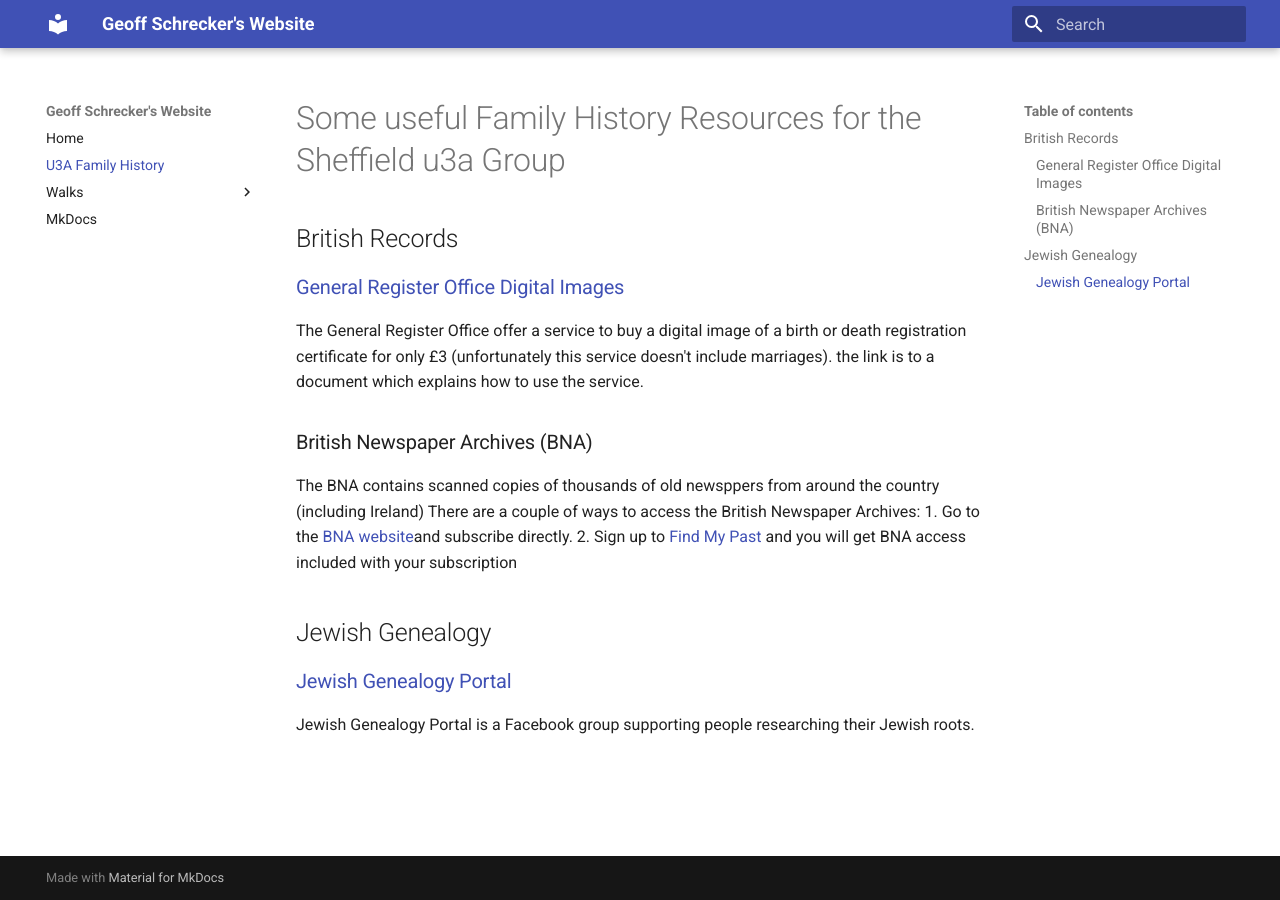
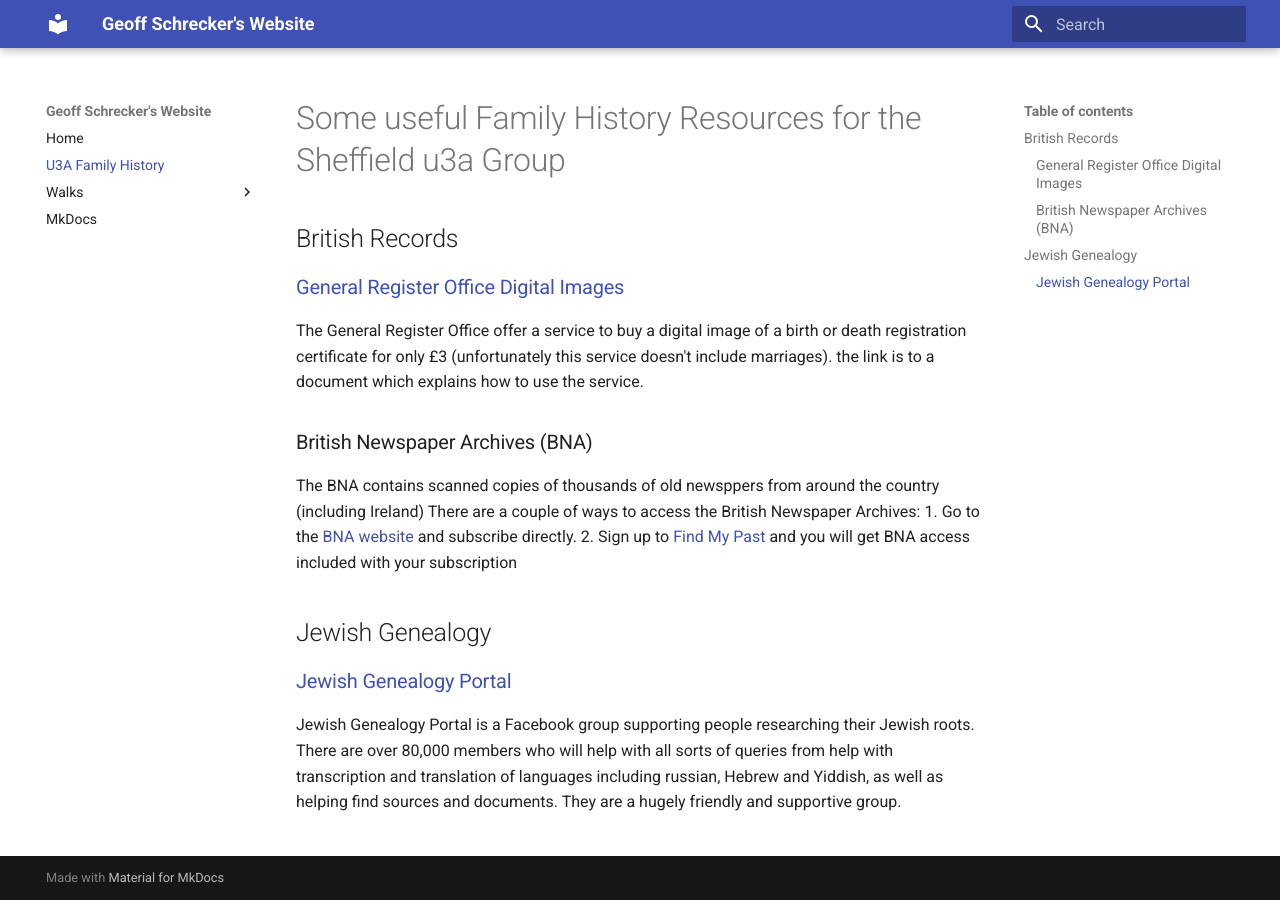
Before and after one commit to GeoffSchrecker/geoffschrecker, an MkDocs documentation site: the page built from docs/family_history.md, in a window 1280 px wide. Built offline with MkDocs 1.6.1 and Material for MkDocs 9.7.7, drawn with Linux system fonts in a browser that asks for light colours.

Commit message:
Add detail on Jewish Genalogy Portal

```diff
--- a/docs/family_history.md
+++ b/docs/family_history.md
@@ -8,11 +8,11 @@ The General Register Office offer a service to buy a digital image of a birth or
 ###British Newspaper Archives (BNA)
 The BNA contains scanned copies of thousands of old newsppers from around the country (including Ireland)
 There are a couple of ways to access the British Newspaper Archives:
-1. Go to the [BNA website](https://www.britishnewspaperarchive.co.uk/)and subscribe directly.
+1. Go to the [BNA website](https://www.britishnewspaperarchive.co.uk/) and subscribe directly.
 2. Sign up to [Find My Past](https://www.findmypast.co.uk/) and you will get BNA access included with your subscription
 
 
 ##Jewish Genealogy
 
 ###[Jewish Genealogy Portal](https://www.facebook.com/groups/JewishGenealogyPortal)
-Jewish Genealogy Portal is a Facebook group supporting people researching their Jewish roots.
+Jewish Genealogy Portal is a Facebook group supporting people researching their Jewish roots. There are over 80,000 members who will help with all sorts of queries from help with transcription and translation of languages including russian, Hebrew and Yiddish, as well as helping find sources and documents. They are a hugely friendly and supportive group.
```
